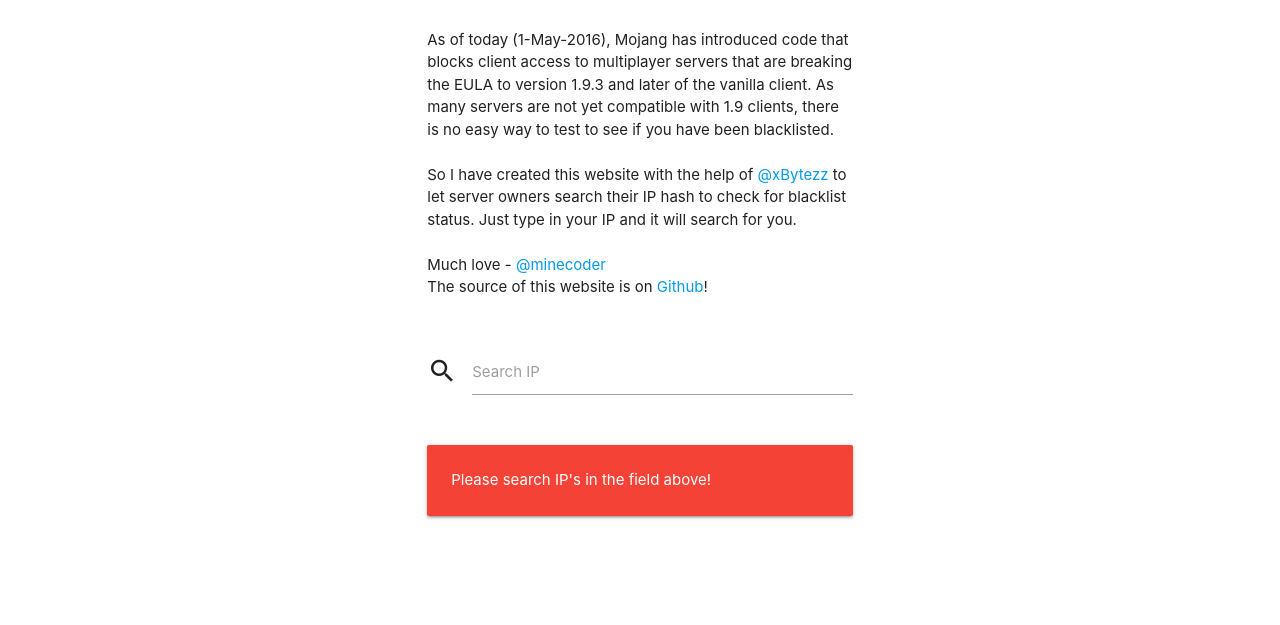
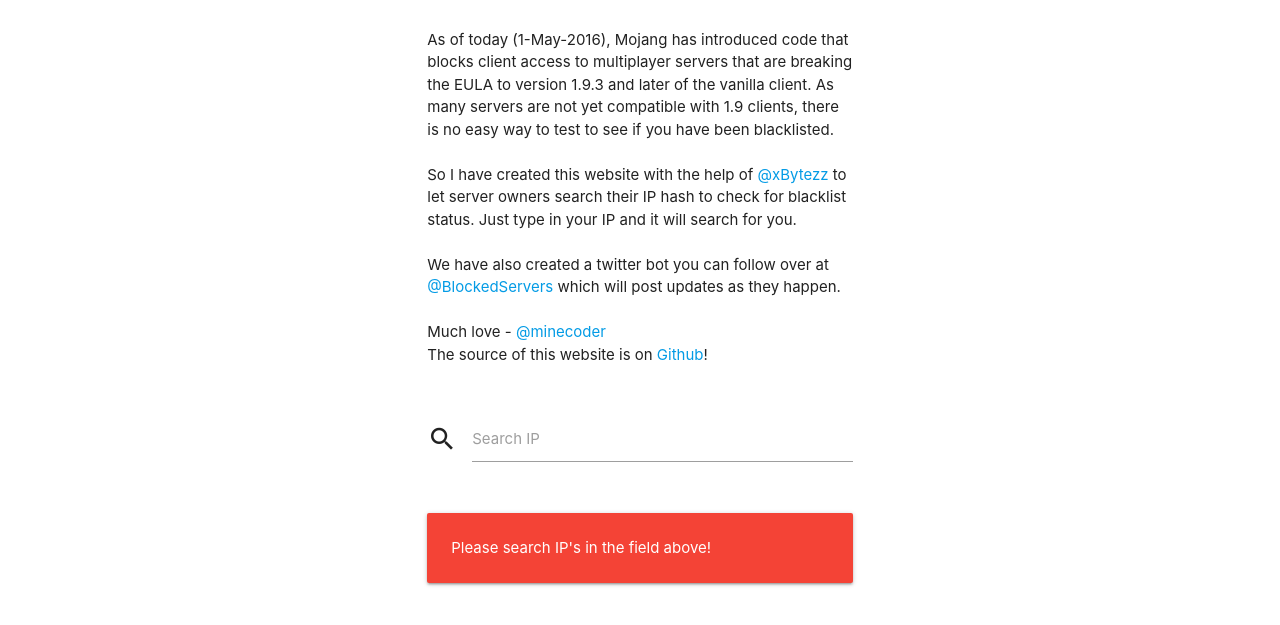
Before and after one commit to theminecoder/blockedservers-website, a website: page public/index.html in a window 1280 px wide. Shown: the part 73-698 px from the top of the page. Drawn offline with nearby package versions, Linux system fonts and the light colour scheme.

Commit message:
Add link to twitter bot

```diff
--- a/public/index.html
+++ b/public/index.html
@@ -18,6 +18,8 @@
 					<p>As of today (1-May-2016), Mojang has introduced code that blocks client access to multiplayer servers that are breaking the EULA to version 1.9.3 and later of the vanilla client. As many servers are not yet compatible with 1.9 clients, there is no easy way to test to see if you have been blacklisted.
 					<br><br>
 					So I have created this website with the help of <a href="https://twitter.com/xBytezz" target="_blank">@xBytezz</a> to let server owners search their IP hash to check for blacklist status. Just type in your IP and it will search for you.
+					<br><br>
+					We have also created a twitter bot you can follow over at <a href="https://twitter.com/BlockedServers" target="_blank">@BlockedServers</a> which will post updates as they happen.
 					<br><br>
 					Much love - <a href="https://twitter.com/minecoder" target="_blank">@minecoder</a>
 					<br>
```
